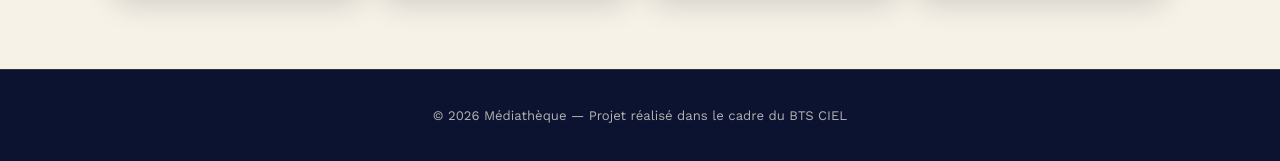
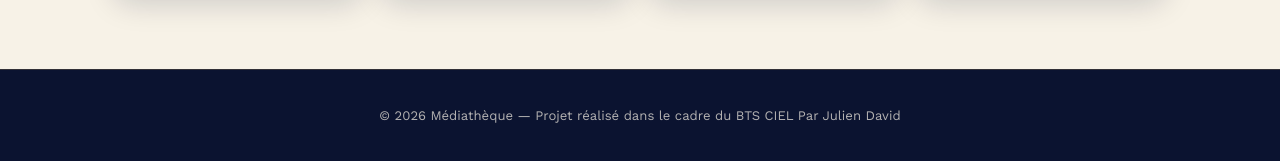
Before and after one commit to Julien-hub0309/Mediatheque, a PHP site: page /index.php in a window 1280 px wide. Shown: the part 639-800 px from the top of the page. Run offline with PHP 8.4, Linux system fonts and the light colour scheme; data that the repository does not hold is empty.

Commit message:
Add author name to footer text

```diff
--- a/includes/footer.php
+++ b/includes/footer.php
@@ -1,5 +1,5 @@
     <footer class="site-footer">
-        <p>&copy; <span id="currentYear"></span> Médiathèque — Projet réalisé dans le cadre du BTS CIEL</p>
+        <p>&copy; <span id="currentYear"></span> Médiathèque — Projet réalisé dans le cadre du BTS CIEL Par Julien David</p>
     </footer>
 
     <script src="<?php echo $base; ?>modules/java/script.js"></script>
```
